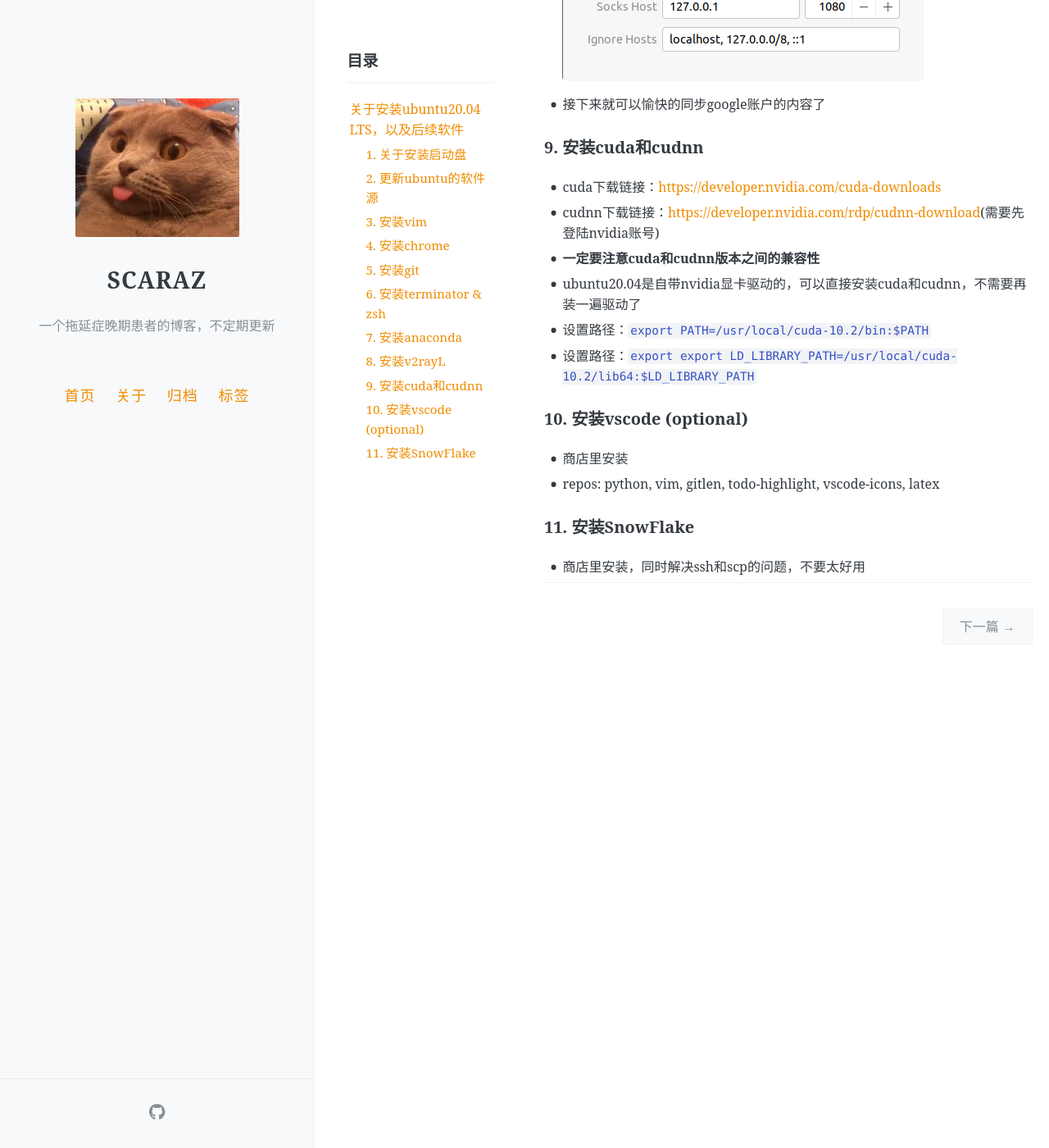
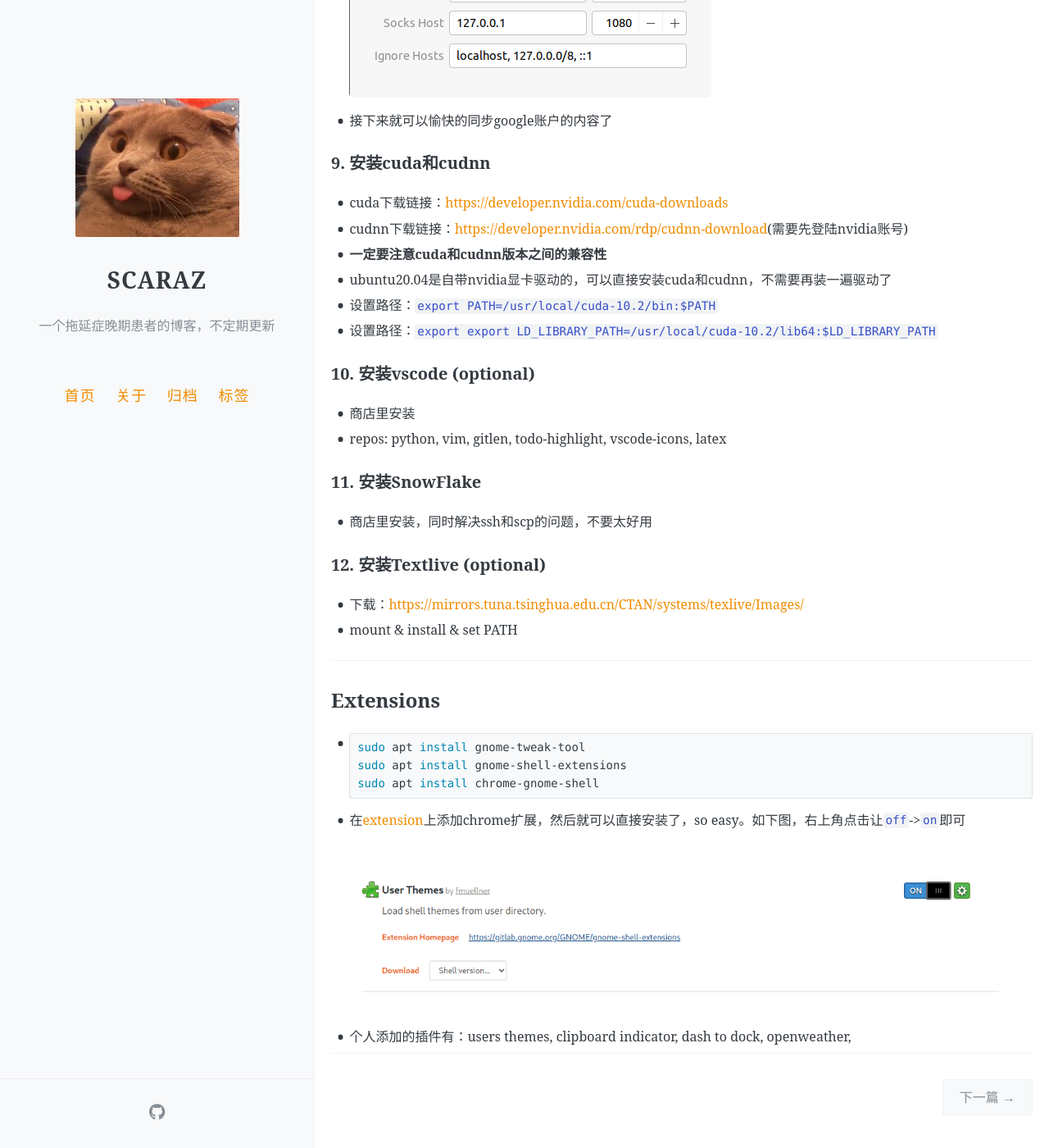
Before and after one commit to iptmt/blog, a Jekyll site: the page built from _posts/2020-9-25-install-ubuntu-20.04.md, in a window 1280 px wide and 1400 px high, scrolled down 1751 px. Shown: the whole window at 82% size. Built offline with Jekyll 4.4.1, drawn with Linux system fonts in a browser that asks for light colours; our own code applies the rules of GitHub Pages for plain Markdown files; comment, search, counter and statistics services are not loaded; before the commit the page ends 2578 px from its top, so only the background shows below that; some of the changed text lies outside the part shown.

Commit message:
update ubuntu install

````diff
--- a/_posts/2020-9-25-install-ubuntu-20.04.md
+++ b/_posts/2020-9-25-install-ubuntu-20.04.md
@@ -1,4 +1,3 @@
----
 layout: post
 title: 关于安装ubuntu20.04 LTS，以及后续软件
 date: 2020-09-24
@@ -7,8 +6,6 @@ tags: [OS]
 toc: true #是否显示目录
 pinned: false #文章是否置顶
 comments: true
-
----
 
 Ubuntu又又又崩溃了，得重装。这次的post主要记录一下安装过程以及其中碰到的坑
 
@@ -43,7 +40,7 @@ Ubuntu又又又崩溃了，得重装。这次的post主要记录一下安装过
 - `sudo apt install terminator`
 - `sudo apt install zsh`
 - 安装oh-my-zsh，链接<https://github.com/ohmyzsh/ohmyzsh> 选择喜欢的主题(我用的[zeta](https://github.com/skylerlee/zeta-zsh-theme/blob/master/zeta.zsh-theme))
-- plugins: [syntax-highlight](https://github.com/zsh-users/zsh-syntax-highlighting), [auto-suggestions](https://github.com/zsh-users/zsh-autosuggestions)
+- plugins: [syntax-highlight](https://github.com/zsh-users/zsh-syntax-highlighting), [auto-suggestions](https://github.com/zsh-users/zsh-autosuggestions), [k](https://github.com/supercrabtree/k)
 
 ### 7. 安装anaconda
 
@@ -76,3 +73,24 @@ Ubuntu又又又崩溃了，得重装。这次的post主要记录一下安装过
 ### 11. 安装SnowFlake
 
 - 商店里安装，同时解决ssh和scp的问题，不要太好用
+
+### 12. 安装Textlive (optional)
+
+- 下载：<https://mirrors.tuna.tsinghua.edu.cn/CTAN/systems/texlive/Images/>
+- mount & install & set PATH
+
+---
+
+## Extensions
+
+- ```bash
+  sudo apt install gnome-tweak-tool
+  sudo apt install gnome-shell-extensions
+  sudo apt install chrome-gnome-shell
+  ```
+
+- 在[extension](https://extensions.gnome.org/)上添加chrome扩展，然后就可以直接安装了，so easy。如下图，右上角点击让`off`->`on`即可
+
+![](../images/ubuntu-install/extension_clip.png)
+
+- 个人添加的插件有：users themes, clipboard indicator, dash to dock, openweather,
````
Also changed, not shown: images/ubuntu-install/extension_clip.png (added).
